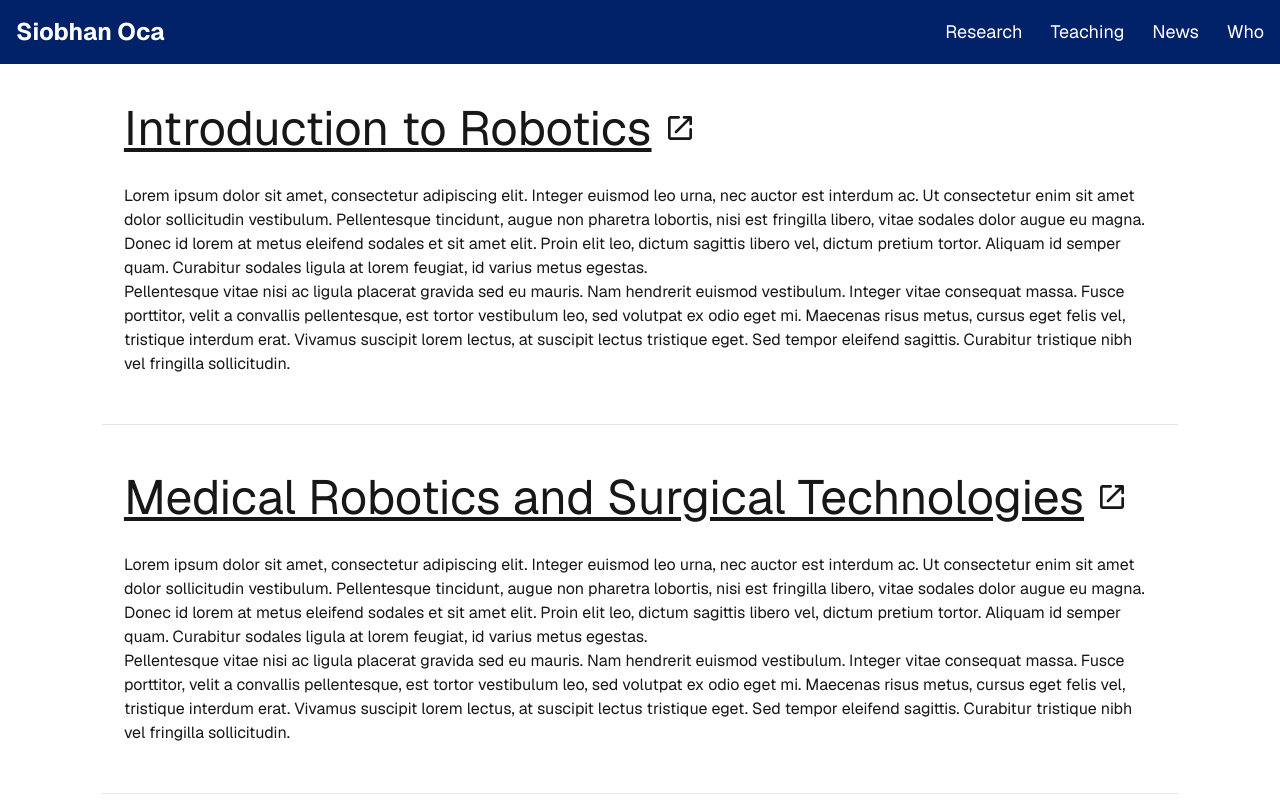
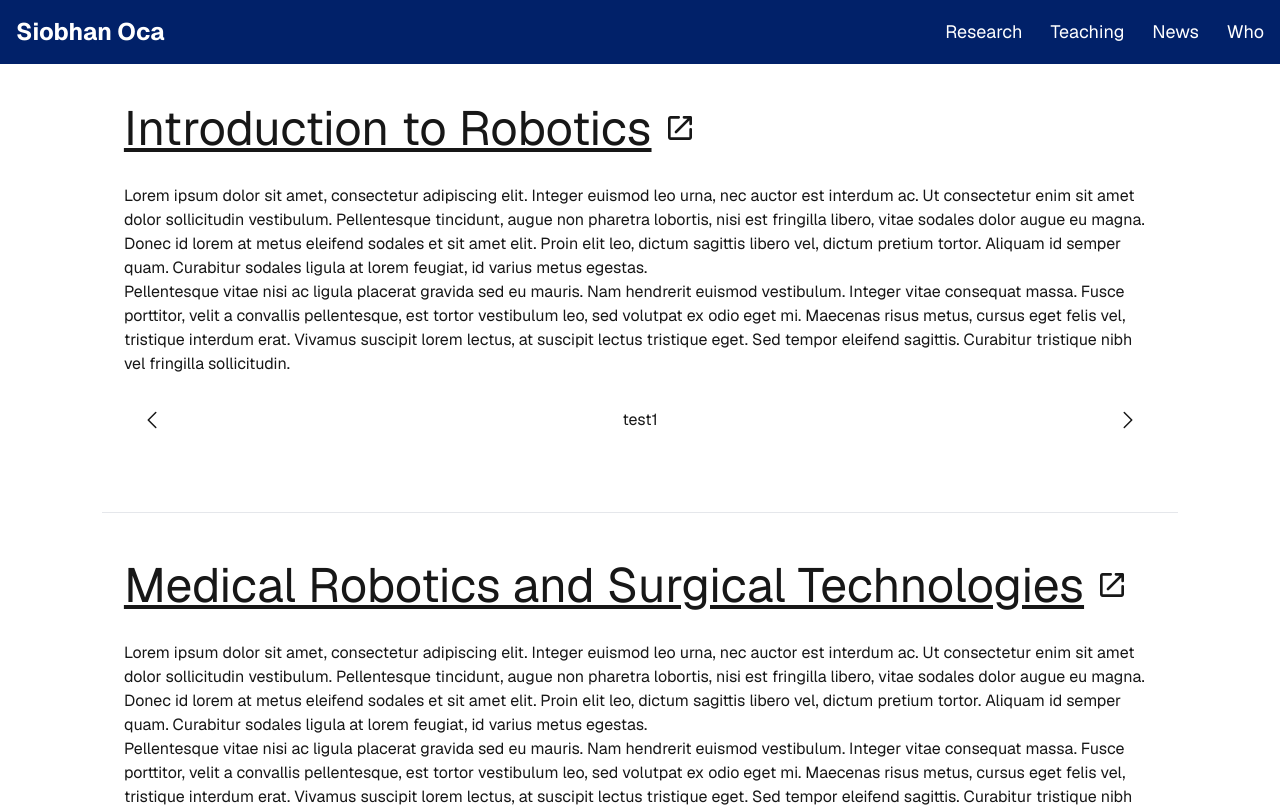
Before and after one commit to seamuslowry/siobhan-oca, a Next.js app: page /courses in a window 1280 px wide. Shown: the top 807 px of the page. Built offline with nearby package versions, Linux system fonts and the light colour scheme.

Commit message:
feat: initial slider implementation for projects

```diff
--- a/app/courses/course.tsx
+++ b/app/courses/course.tsx
@@ -1,3 +1,4 @@
+import Slider from '@/components/slider';
 import Link from 'next/link';
 
 export interface Course {
@@ -44,6 +45,7 @@ export async function Course({
       {abstract.map((piece, index) => (
         <p key={index}>{piece}</p>
       ))}
+      <Slider />
     </section>
   );
 }
--- /dev/null
+++ b/components/slider.tsx
@@ -0,0 +1,100 @@
+'use client';
+
+import { useCallback, useState } from 'react';
+import { useSwipeable } from 'react-swipeable';
+
+const ArrowLeft = () => (
+  <svg
+    xmlns="http://www.w3.org/2000/svg"
+    viewBox="0 0 24 24"
+    fill="currentColor"
+    className="size-6"
+  >
+    <path
+      fillRule="evenodd"
+      d="M7.72 12.53a.75.75 0 0 1 0-1.06l7.5-7.5a.75.75 0 1 1 1.06 1.06L9.31 12l6.97 6.97a.75.75 0 1 1-1.06 1.06l-7.5-7.5Z"
+      clipRule="evenodd"
+    />
+  </svg>
+);
+
+const ArrowRight = () => (
+  <svg
+    xmlns="http://www.w3.org/2000/svg"
+    viewBox="0 0 24 24"
+    fill="currentColor"
+    className="size-6"
+  >
+    <path
+      fillRule="evenodd"
+      d="M16.28 11.47a.75.75 0 0 1 0 1.06l-7.5 7.5a.75.75 0 0 1-1.06-1.06L14.69 12 7.72 5.03a.75.75 0 0 1 1.06-1.06l7.5 7.5Z"
+      clipRule="evenodd"
+    />
+  </svg>
+);
+
+const ArrowButton = ({
+  children,
+  disabled,
+  onClick,
+}: {
+  children: React.ReactNode;
+  disabled?: boolean;
+  onClick: () => void;
+}) => (
+  <button
+    onClick={onClick}
+    disabled={disabled}
+    // TODO: need to handle disabled and hover states (light and dark)
+    className=" p-1 sm:p-2 md:p-4 self-center flex items-center justify-center transition duration-500 rounded-full"
+  >
+    {children}
+  </button>
+);
+
+export default function Slider() {
+  const [index, setIndex] = useState(0);
+
+  const testChildren = ['test1', 'test2', 'test3', 'test4'].map(t => (
+    <p key={t}>{t}</p>
+  ));
+
+  const moveLeft = useCallback(() => setIndex(c => Math.max(c - 1, 0)), []);
+  const moveRight = useCallback(
+    () => setIndex(c => Math.min(c + 1, testChildren.length - 1)),
+    [testChildren.length],
+  );
+
+  const handlers = useSwipeable({
+    // swipe moves should be opposite of the swipe direction
+    onSwipedLeft: moveRight,
+    onSwipedRight: moveLeft,
+    preventScrollOnSwipe: true,
+  });
+
+  if (!testChildren.length) return null;
+
+  return (
+    <div className="grid grid-cols-[min-content_1fr_min-content] gap-x-4 md:gap-x-12 h-full">
+      <ArrowButton onClick={moveLeft}>
+        <ArrowLeft />
+      </ArrowButton>
+      <div
+        {...handlers}
+        className={`h-full w-full rounded overflow-hidden grid grid-cols-1 grid-rows-1 place-items-center`}
+      >
+        {testChildren.map((c, i) => (
+          <div
+            key={i}
+            className={`row-start-1 col-start-1 p-8 w-full text-center transition-transform duration-500 ${i > index ? 'translate-x-full' : ''} ${i < index ? '-translate-x-full' : ''}`}
+          >
+            {c}
+          </div>
+        ))}
+      </div>
+      <ArrowButton onClick={moveRight}>
+        <ArrowRight />
+      </ArrowButton>
+    </div>
+  );
+}
--- a/package.json
+++ b/package.json
@@ -12,7 +12,8 @@
   "dependencies": {
     "next": "15.1.3",
     "react": "^19.0.0",
-    "react-dom": "^19.0.0"
+    "react-dom": "^19.0.0",
+    "react-swipeable": "^7.0.2"
   },
   "devDependencies": {
     "@eslint/eslintrc": "^3.2.0",
```
Also changed, not shown: 1 other file (tests, documents, lock files or other folders).
